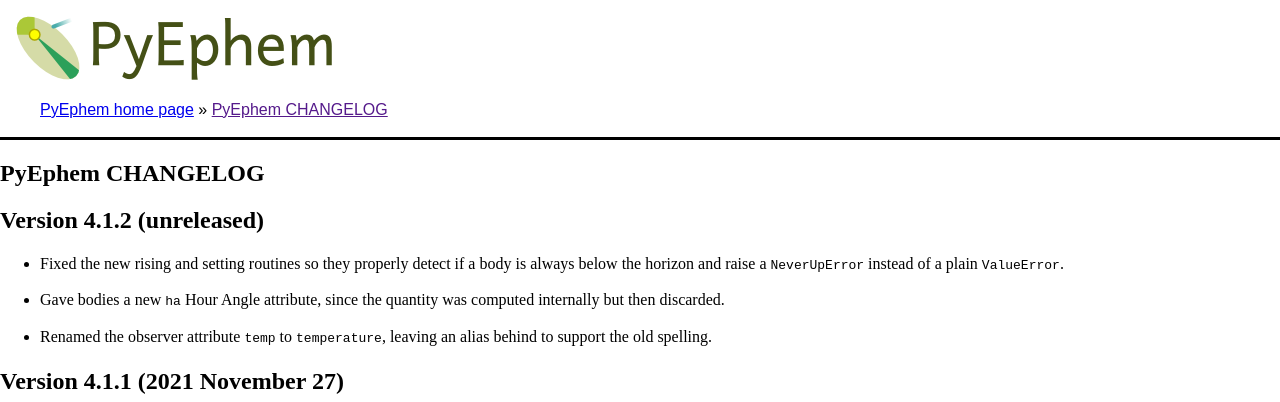
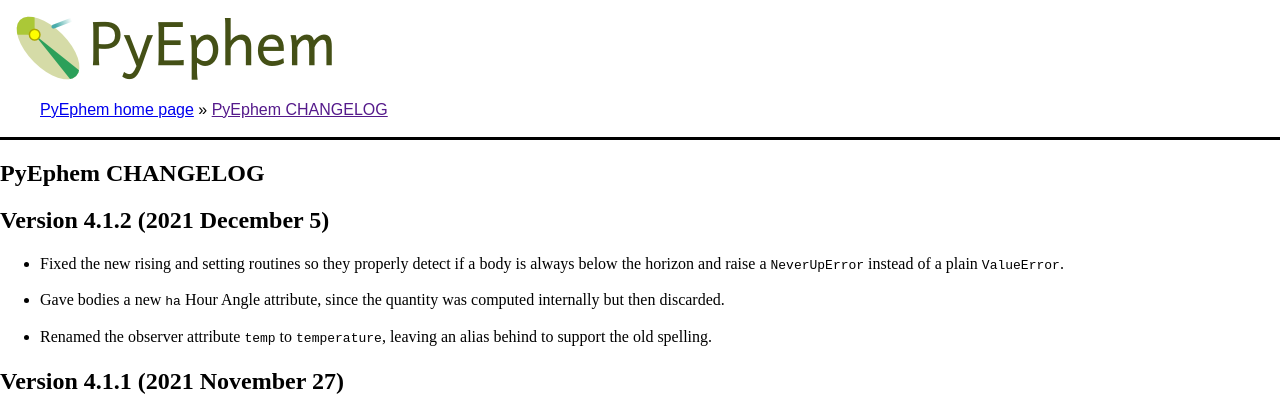
Before and after one commit to brandon-rhodes/pyephem, a Sphinx documentation site: the page built from ephem/doc/CHANGELOG.rst, in a window 1280 px wide and 900 px high. Shown: the top 402 px of the window. Built offline with Sphinx 7.4.7, drawn with Linux system fonts in a browser that asks for light colours.

Commit message:
Declare version 4.1.2

```diff
--- a/ephem/__init__.py
+++ b/ephem/__init__.py
@@ -10,7 +10,7 @@
 from math import acos, cos, pi, sin
 from time import localtime as _localtime
 
-__version__ = '4.1.1'
+__version__ = '4.1.2'
 
 # As a favor, compile a regular expression that our C library would
 # really rather not compile for itself.
--- a/ephem/doc/CHANGELOG.rst
+++ b/ephem/doc/CHANGELOG.rst
@@ -2,8 +2,8 @@
 PyEphem CHANGELOG
 =================
 
-Version 4.1.2 (unreleased)
---------------------------
+Version 4.1.2 (2021 December 5)
+-------------------------------
 
 - Fixed the new rising and setting routines so they properly detect if a
   body is always below the horizon and raise a ``NeverUpError`` instead
```
